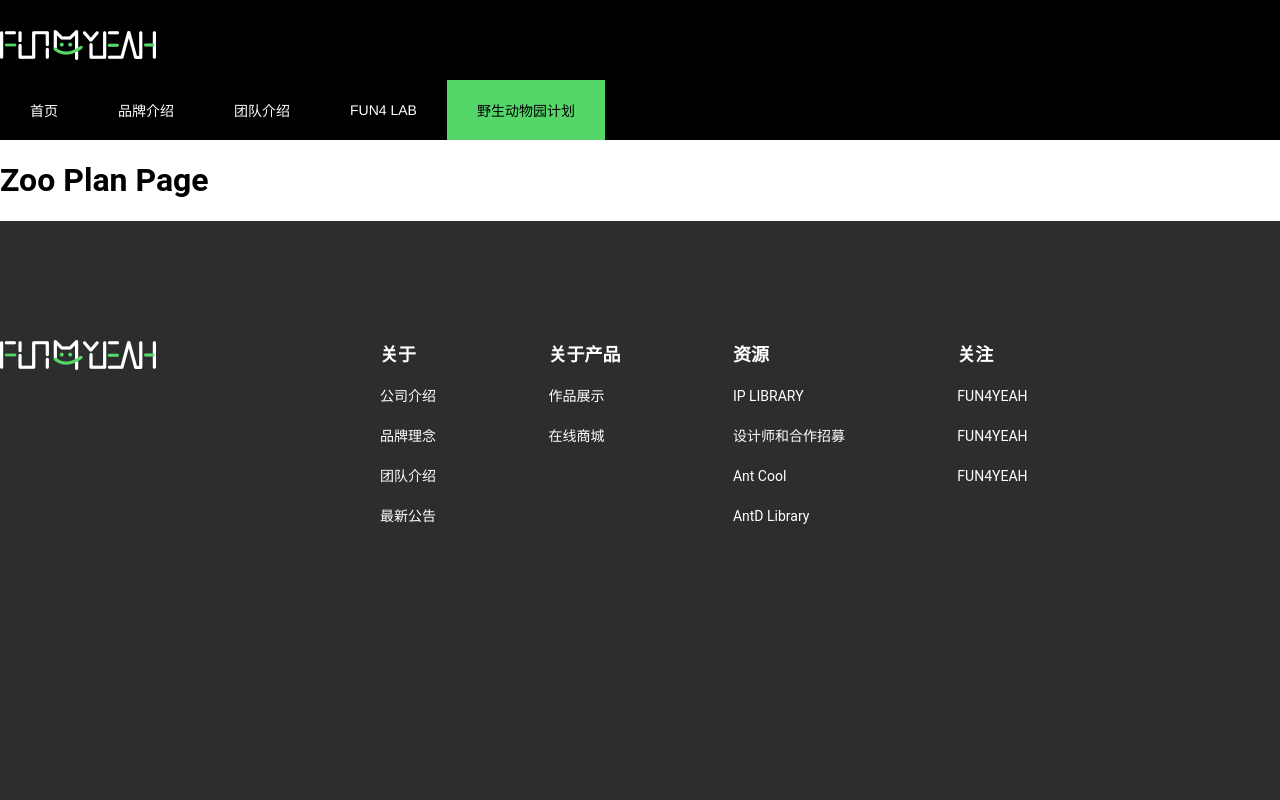
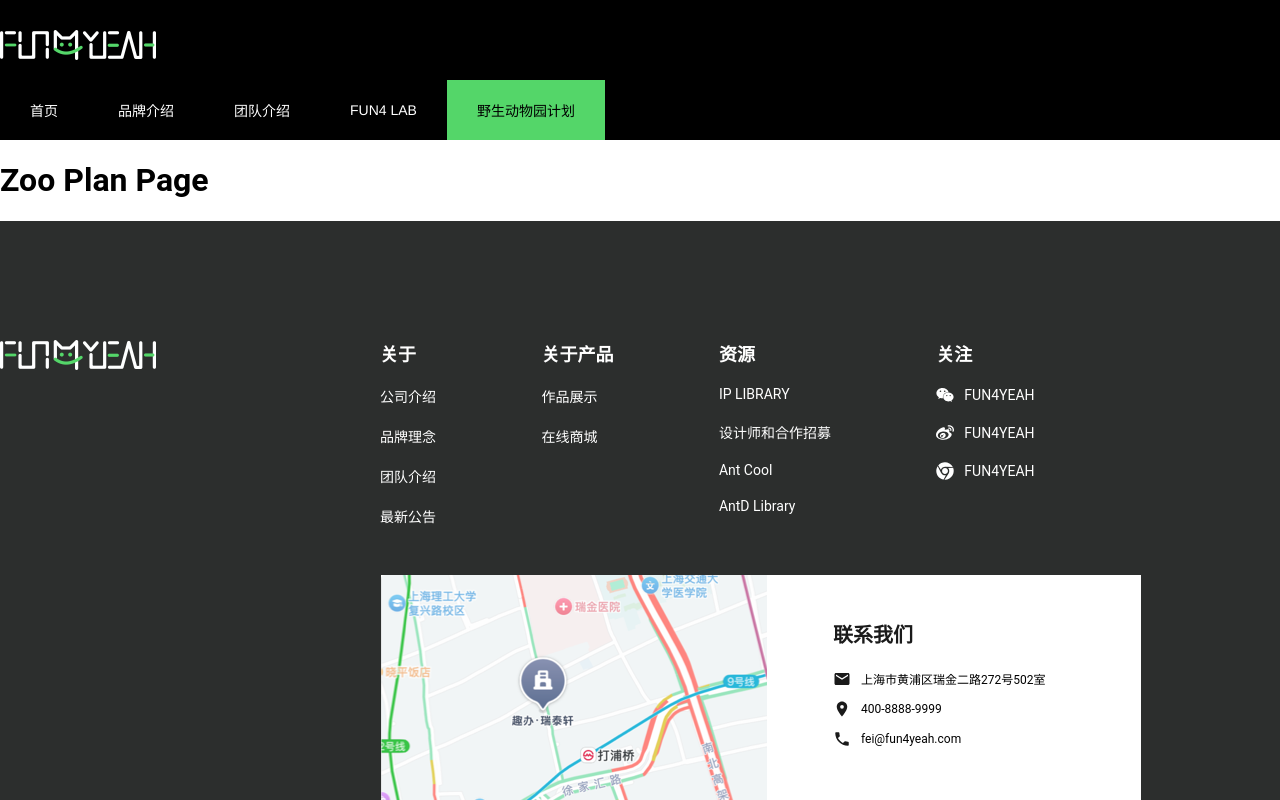
Before and after one commit to SeedHuang/fun4yeahweb, a Next.js app: page /zooplan in a window 1280 px wide. Built offline with nearby package versions, Linux system fonts and the light colour scheme.

Commit message:
feat: update footer

```diff
--- a/components/banner/item.tsx
+++ b/components/banner/item.tsx
@@ -29,8 +29,8 @@ export const Item: React.FC<IBannerItemProps> = ({
       <Image
         src={src}
         alt={title || 'Banner image'}
-        width={500}
-        height={300}
+        width={1920}
+        height={800}
         className="banner-image"
         priority
       />
--- a/components/menu/index.tsx
+++ b/components/menu/index.tsx
@@ -17,7 +17,7 @@ export const Menu: React.FC = (): React.ReactElement => {
         <Link href="/#fun4lab">FUN4 LAB</Link>
       </div>
       <div className="f4y__nav__container__menu__item f4y__nav__container__menu__item--selected">
-        野生动物园计划
+        <Link href="/zooplan">野生动物园计划</Link>
       </div>
     </div>
   );
--- a/package.json
+++ b/package.json
@@ -13,6 +13,7 @@
     "next": "15.2.4",
     "react": "^19.0.0",
     "react-dom": "^19.0.0",
+    "react-icons": "^5.5.0",
     "sass": "^1.86.0",
     "swiper": "^11.2.6"
   },
--- a/src/app/layout.scss
+++ b/src/app/layout.scss
@@ -36,7 +36,7 @@
           height: 60px;
           display: flex;
           padding: 0 30px;
-          align-items: center;
+          align-items: stretch;
           color: $menuItemColor;
           background: $menuItemBgColor;
           font-family: $fontFamily;
@@ -50,19 +50,22 @@
           a {
             color: $menuItemColor;
             text-decoration: none;
+            align-items: center;
+            display: flex;
           }
 
           &:hover {
-            background: $menuItemHoverBgColor;
-            color: $menuItemHoverColor;
             a {
-              color: $menuItemHoverColor;
+              color: $menuItemHoverBgColor;
             }
           }
 
           &--selected {
             background: $menuItemSelectedBgColor;
-            color: $menuItemSelectedColor;
+            color: #000;
+            a {
+              color: #000;
+            }
           }
         }
       }
@@ -89,6 +92,49 @@
       margin: 0 auto;
       background: #2c2e2d;
       position: relative;
+
+      &__location {
+        width: 760px;
+        height: 265px;
+        position: absolute;
+        left: 381px;
+        top: 354px;
+        background: #fff;
+
+        &__contactus {
+          position: absolute;
+          left: 386px;
+          top: 0;
+          right: 0;
+          bottom: 0;
+          width: 374px;
+
+          &__title {
+            position: absolute;
+            top: 44px;
+            left: 66px;
+            font-family: $fontFamily;
+            font-size: 20px;
+            margin: 0;
+            padding: 0;
+            font-weight: 700;
+            color: #1a1a1a;
+          }
+
+          &__row {
+            display: flex;
+            height: 14px;
+            position: absolute;
+            left: 66px;
+            right: 0;
+            font-size: 12px;
+            top: 97px;
+            align-items: center;
+            gap: 10px;
+          }
+        }
+      }
+
       &__logo {
         position: absolute;
         left: 0;
@@ -116,8 +162,10 @@
           &__row {
             color: #fff;
             font-size: 14px;
-            line-height: 20px;
             margin-bottom: 20px;
+            display: flex;
+            align-items: center;
+            gap: 10px;
             a {
               color: #fff;
               text-decoration: none;
--- a/src/app/layout.tsx
+++ b/src/app/layout.tsx
@@ -2,12 +2,14 @@ import Menu from '@components/menu';
 import { type Metadata } from 'next';
 import Image from 'next/image';
 import Link from 'next/link';
+import { FaChrome, FaWeibo, FaWeixin } from 'react-icons/fa';
+import { MdEmail, MdLocationOn, MdPhone } from 'react-icons/md';
 import './globals.css';
 import './layout.scss';
 
 export const metadata: Metadata = {
-  title: 'Create Next App',
-  description: 'Generated by create next app',
+  title: 'Fun 4 Yeah',
+  description: 'Fun 4 Yeah',
 };
 
 export default function RootLayout({
@@ -86,13 +88,58 @@ export default function RootLayout({
                 <div className="f4y__footer__container__links__item">
                   <h3>关注</h3>
                   <div className="f4y__footer__container__links__item__row">
-                    <Link href="/#home">FUN4YEAH</Link>
-                  </div>
-                  <div className="f4y__footer__container__links__item__row">
+                    <FaWeixin size={18} color="#fff" />
                     <Link href="/#brand">FUN4YEAH</Link>
                   </div>
                   <div className="f4y__footer__container__links__item__row">
-                    <Link href="/#team">FUN4YEAH</Link>
+                    <FaWeibo size={18} color="#fff" />
+                    <Link href="/#brand">FUN4YEAH</Link>
+                  </div>
+                  <div className="f4y__footer__container__links__item__row">
+                    <FaChrome size={18} color="#fff" />
+                    <Link href="/#brand">FUN4YEAH</Link>
+                  </div>
+                </div>
+              </div>
+              <div className="f4y__footer__container__location">
+                <div className="f4y__footer__container__location__image">
+                  <Image
+                    src="/images/location.png"
+                    alt="Location"
+                    width={386}
+                    height={265}
+                  />
+                  <div className="f4y__footer__container__location__contactus">
+                    <h3 className="f4y__footer__container__location__contactus__title">
+                      联系我们
+                    </h3>
+                    <div
+                      className="f4y__footer__container__location__contactus__row"
+                      style={{ top: '97px' }}
+                    >
+                      <MdEmail size={18} color="#1A1A1A" />
+                      <span className="f4y__footer__container__location__contactus__row__text">
+                        上海市黄浦区瑞金二路272号502室
+                      </span>
+                    </div>
+                    <div
+                      className="f4y__footer__container__location__contactus__row"
+                      style={{ top: '127px' }}
+                    >
+                      <MdLocationOn size={18} color="#1A1A1A" />
+                      <span className="f4y__footer__container__location__contactus__row__text">
+                        400-8888-9999
+                      </span>
+                    </div>
+                    <div
+                      className="f4y__footer__container__location__contactus__row"
+                      style={{ top: '157px' }}
+                    >
+                      <MdPhone size={18} color="#1A1A1A" />
+                      <span className="f4y__footer__container__location__contactus__row__text">
+                        fei@fun4yeah.com
+                      </span>
+                    </div>
                   </div>
                 </div>
               </div>
```
Also changed, not shown: src/app/page.tsx (+12 -12 lines), 1 other file (tests, documents, lock files or other folders).
